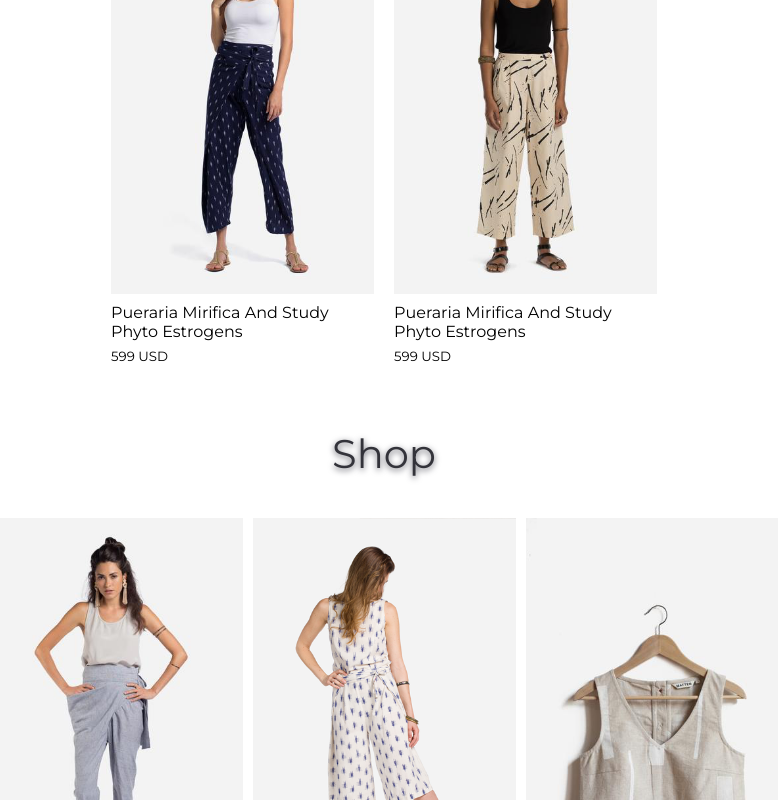
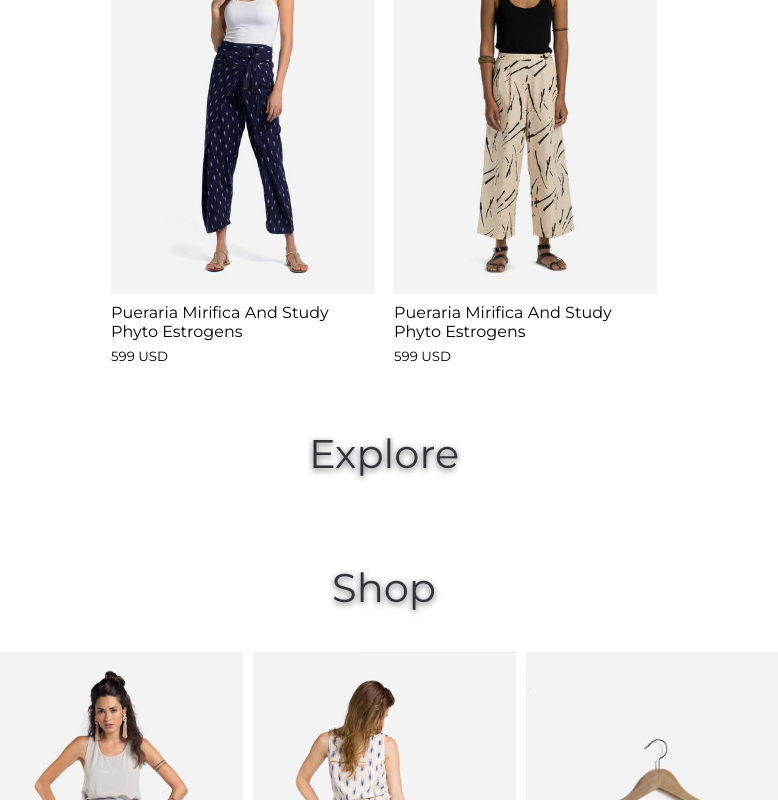
Before and after one commit to EmadNazzal/ecommerce-app, a React (Create React App) app: page / in a window 1280 px wide. Shown: the part 2000-2800 px from the top of the page, without its empty margins (256-1034 px from the left). Built offline with nearby package versions, Linux system fonts and the light colour scheme.

Commit message:
Initiating the Explore section - info not added yet

```diff
--- a/src/App.js
+++ b/src/App.js
@@ -8,6 +8,7 @@ import Footer from "./components/Footer/Footer";
 import AsSeenOn from "./components/AsSeenOn/AsSeenOn";
 import RecommendedVideos from "./components/RecommendedVideos/RecommendedVideos";
 import Shop from "./components/Shop/Shop";
+import Explore from "./components/Explore/Explore";
 
 class App extends Component {
   render() {
@@ -17,6 +18,7 @@ class App extends Component {
         <NavBar />
         <LandingSection />
         <Featured />
+        <Explore />
         <Shop />
         <RecommendedVideos />
         <AsSeenOn />
--- /dev/null
+++ b/src/components/Explore/Explore.css
@@ -0,0 +1,3 @@
+.ExploreContainer {
+  padding: 0px 150px;
+}
--- /dev/null
+++ b/src/components/Explore/Explore.js
@@ -0,0 +1,19 @@
+import React from "react";
+import "./Explore.css";
+import HeadingTitle from "../Featured/HeadingTitle";
+const Explore = () => {
+  return (
+    <div className="ExploreContainer">
+      <HeadingTitle title="Explore" />
+      <div className="ParentGridContainer">
+        <div className="first"></div>
+        <div className="second"></div>
+        <div className="third"></div>
+        <div className="fourth"></div>
+        <div className="fifth"></div>
+      </div>
+    </div>
+  );
+};
+
+export default Explore;
```
